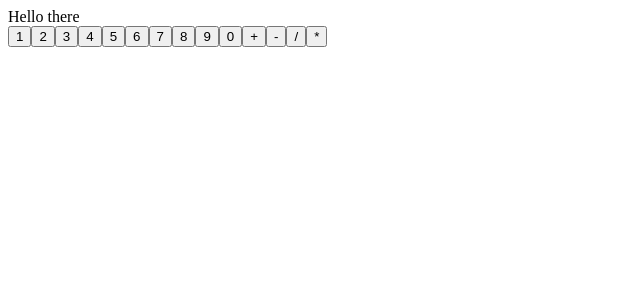
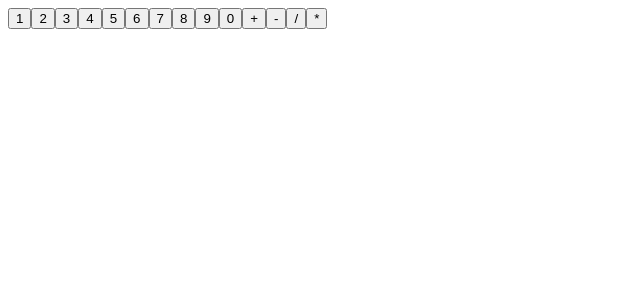
Before and after one commit to sominupadhyaya/react-calculator, a React (Create React App) app: page / in a window 1280 px wide. Shown: the top 300 px of the page, without its empty margins (0-640 px from the left). Built offline with nearby package versions, Linux system fonts and the light colour scheme.

Commit message:
complete typescript types and state

```diff
--- a/src/App.tsx
+++ b/src/App.tsx
@@ -5,7 +5,6 @@ import Calculator from './Calculator.tsx';
 const App = () =>{
   return (
     <div>
-     Hello there
      <Calculator />
     </div>
     );
--- a/src/Calculator.tsx
+++ b/src/Calculator.tsx
@@ -1,15 +1,13 @@
 import React , {useReducer} from 'react'
-import {Actions} from './actions'
-interface State {
-  currentOperand : number,
-  previousOperand : number,
-  operation : string
-}
+import { ActionTypes } from './state/action-types'
+import {Actions} from './state/actions'
+import {State} from './state/state'
 
 
 
 const reducer = (state : State, action  : Actions) =>{
   switch(action.type){
+    case ActionTypes.ADD_NUMS:
 
   }
 }
--- /dev/null
+++ b/src/state/state.ts
@@ -0,0 +1,5 @@
+export interface State {
+  currentOperand : number,
+  previousOperand : number,
+  operation : string
+}
```
Also changed, not shown: src/state/action-types.ts (renamed from src/action-types.ts), src/state/actions.ts (renamed from src/actions.ts).
